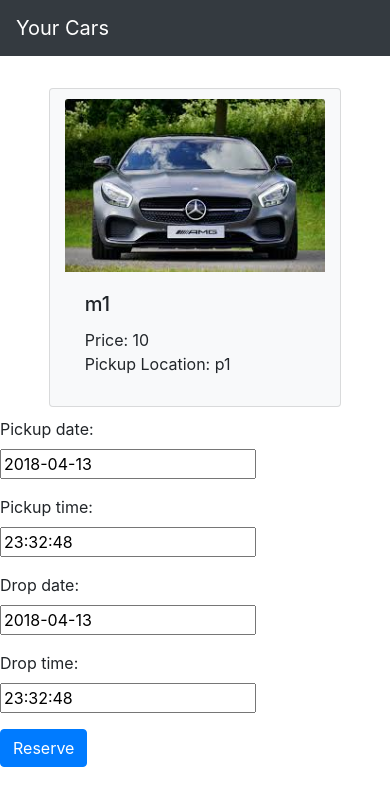
After one commit to parthshihora/rentezy, a Django app: page /reserve/78 in a window 390 px wide. The commit adds this page. Shown: the top 806 px of the page. Run offline with Django 3.2, Linux system fonts and the light colour scheme; data comes from the database, SQL or seed files in the repository; parts of the project's set-up code (start-up, migrations or seed data) failed here and were passed over; some libraries are stand-ins or nearby versions.

Commit message:
Reserve Car Page Design and Model Created

```diff
--- a/manage.py
+++ b/manage.py
@@ -16,7 +16,7 @@ if __name__ == "__main__":
             raise ImportError(
                 "Couldn't import Django. Are you sure it's installed and "
                 "available on your PYTHONPATH environment variable? Did you "
-                "forget to activate a virtual environment?"
+                "forget to acruntivate a virtual environment?"
             )
         raise
     execute_from_command_line(sys.argv)
--- a/mysite/settings.py
+++ b/mysite/settings.py
@@ -40,6 +40,7 @@ INSTALLED_APPS = [
     'django.contrib.staticfiles',
     'team6',
     'bootstrap4',
+    'datetimewidget'
 ]
 
 MIDDLEWARE = [
--- a/team6/forms.py
+++ b/team6/forms.py
@@ -1,38 +1,55 @@
 from django import forms
 
-from .models import CarOwner, Car
+from .models import CarOwner, Car, Reservation
 
 from django.contrib.auth.forms import UserCreationForm
+from django.contrib.admin.widgets import AdminDateWidget, AdminTimeWidget
 from django.contrib.auth.models import User
-from django.contrib.auth import login, authenticate, get_user_model,logout
-
+from django.contrib.auth import login, authenticate, get_user_model, logout
+from django.forms.extras.widgets import SelectDateWidget
+from datetimewidget.widgets import DateTimeWidget
 
 User = get_user_model()
 
 
 class SignUpForm(UserCreationForm):
-	username = forms.CharField(max_length=30)
-	first_name = forms.CharField(max_length=30, required=False, help_text='Optional.')
-	last_name = forms.CharField(max_length=30, required=False, help_text='Optional.')
-	email = forms.EmailField(max_length=254, help_text='Required. Inform a valid email address.')
-	#CHOICES=[('select1','Owner'),('select2','Customer')]
-	#I_am = forms.ChoiceField(choices=CHOICES, widget=forms.RadioSelect())
+    username = forms.CharField(max_length=30)
+    first_name = forms.CharField(max_length=30, required=False, help_text='Optional.')
+    last_name = forms.CharField(max_length=30, required=False, help_text='Optional.')
+    email = forms.EmailField(max_length=254, help_text='Required. Inform a valid email address.')
 
- 	#password = forms.CharField(max_length=30,widget=forms.PasswordInput)
-    #phone = forms.IntegerField()
-    #birth_date = forms.DateField(help_text='Required. Format: YYYY-MM-DD')
+    # CHOICES=[('select1','Owner'),('select2','Customer')]
+    # I_am = forms.ChoiceField(choices=CHOICES, widget=forms.RadioSelect())
 
-	#password = forms.CharField(max_length=30,widget=forms.PasswordInput)
-	#phone = forms.IntegerField()
-	#birth_date = forms.DateField(help_text='Required. Format: YYYY-MM-DD')
+    # password = forms.CharField(max_length=30,widget=forms.PasswordInput)
+    # phone = forms.IntegerField()
+    # birth_date = forms.DateField(help_text='Required. Format: YYYY-MM-DD')
 
-	class Meta:
-		model = User
-		fields = ('username','first_name','last_name','email',)
+    # password = forms.CharField(max_length=30,widget=forms.PasswordInput)
+    # phone = forms.IntegerField()
+    # birth_date = forms.DateField(help_text='Required. Format: YYYY-MM-DD')
+
+    class Meta:
+        model = User
+        fields = ('username', 'first_name', 'last_name', 'email',)
+
+
+class ResForm(forms.ModelForm):
+    # pickup_date = forms.DateField(widget=AdminDateWidget())
+    # drop_date = forms.DateTimeField(widget=SelectDateWidget)
+
+    class Meta:
+        model = Reservation
+        widgets = {
+            'pickup_date': SelectDateWidget(),
+            'drop_date': SelectDateWidget()
+        }
+        fields = ('pickup_date', 'pickup_time', 'drop_date', 'drop_time',)
+
 
 class CarForm(forms.ModelForm):
-	car_pic = forms.ImageField()
-	'''def __init__(self, *args, **kwargs):
+    car_pic = forms.ImageField()
+    '''def __init__(self, *args, **kwargs):
 		self.request = kwargs.pop('request', None)
 		return super(CarForm, self).__init__(*args, **kwargs)
 
@@ -44,10 +61,9 @@ class CarForm(forms.ModelForm):
 		obj.save()
 		return obj'''
 
-	class Meta:
-		model = Car
-		fields = ['car_pic','modelNumber','modelName','regNumber','insNumber','priceperhour','pickuplocation']
-
+    class Meta:
+        model = Car
+        fields = ['car_pic', 'modelNumber', 'modelName', 'regNumber', 'insNumber', 'priceperhour', 'pickuplocation']
 
 
 '''class UserLoginForm(forms.Form):
--- a/team6/templates/team6/allcars.html
+++ b/team6/templates/team6/allcars.html
@@ -42,7 +42,7 @@
 			    					Price: {{car.priceperhour}} <br>
 			    					Pickup Location: {{car.pickuplocation}} <br>
 			    				</p>
-			    				<a href="{% url 'modify_car' car.id %}" class="btn btn-primary">Reserve</a>
+			    				<a href="{% url 'reserve' car.id %}" class="btn btn-primary">Reserve</a>
 
 			  				</div>
 			  			</div>
--- /dev/null
+++ b/team6/templates/team6/resform.html
@@ -0,0 +1,77 @@
+{{ form.media }}
+{% load static %}
+{% load bootstrap4 %}
+{% load staticfiles %}
+
+
+<!DOCTYPE html PUBLIC "-//W3C//DTD HTML 4.01 Transitional//EN" "http://www.w3.org/TR/html4/loose.dtd">
+
+<html lang="en">
+	<head>
+
+		<meta name="viewport" content="width=device-width, initial-scale=1, shrink-to-fit=no">
+		<meta charset="utf-8">
+		<link rel="stylesheet" href="https://maxcdn.bootstrapcdn.com/bootstrap/4.0.0/css/bootstrap.min.css">
+		<link rel="stylesheet" href="{% static 'css/main.css' %}">
+
+        <link href='//fonts.googleapis.com/css?family=Lobster&subset=latin,latin-ext' rel='stylesheet' type='text/css'>
+
+		<script src="https://ajax.googleapis.com/ajax/libs/jquery/3.3.1/jquery.min.js"></script>
+  		<script src="https://cdnjs.cloudflare.com/ajax/libs/popper.js/1.12.9/umd/popper.min.js"></script>
+  		<script src="https://maxcdn.bootstrapcdn.com/bootstrap/4.0.0/js/bootstrap.min.js"></script>
+  	</head>
+    <body>
+    <nav class="navbar navbar-expand-lg navbar-light bg-dark">
+	  		<a class="navbar-brand text-white" href="#">Your Cars </a>
+		</nav>
+
+		<div class="container p-3"></div>
+
+    <div class="card w-75 rounded mx-auto bg-light" style="padding-bottom: 10px; padding-top: 10px; margin-bottom: 10px;	">
+
+            <div class="container">
+                <div class="row">
+                    <div class="col-sm-4">
+                        <img class="card-img-top img-responsive" src="{{ car.car_pic.url }}" alt="Card image cap" style="width: 100%">
+                    </div>
+                    <div class="col-sm-8">
+                        <div class="card-body">
+                            <h5 class="card-title">{{ car.modelName }}</h5>
+                            <p class="card-text">
+                                Price: {{car.priceperhour}} <br>
+                                Pickup Location: {{car.pickuplocation}} <br>
+                            </p>
+                        </div>
+                    </div>
+                </div>
+            </div>
+
+        </div>
+    </div>
+    <form method="post" class="post-form">
+        {% csrf_token %}
+        {{ form.media }}
+        {% for field in form %}
+            {% if field.errors %}
+                <div class="form-group error row">
+                    <label class="form-label col-sm-4">{{ field.label }}:</label>
+                    <div class="form-field col-sm-8">{{ field }}
+                        <small class="help-inline text-muted">
+                            {% for error in  field.errors %}{{ error }}{% endfor %}
+                        </small>
+                    </div>
+                </div>
+            {% else %}
+                <div class="form-group row">
+                    <label class="form-label col-sm-4">{{ field.label }}:</label>
+                    <div class="form-field col-sm-8">{{ field }}
+                        {% if field.help_text %}
+                        {% endif %}
+                    </div>
+                </div>
+           {% endif %}
+        {% endfor %}
+        <a href="{% url 'reserve' car.id %}" class="btn btn-primary">Reserve</a>
+    </form>
+	</body>
+</html>
--- a/team6/urls.py
+++ b/team6/urls.py
@@ -18,6 +18,6 @@ urlpatterns = [
     url(r'^delete_answer/(?P<object_id>.*)', views.objectDelete, name='delete_object'),
     url(r'^modify/(?P<object_id>.*)', views.modifyCar, name='modify_car'),
     url(r'^allcars/$', views.allCars, name='allcars'),
-
+    url(r'^reserve/(?P<object_id>.*)', views.make_reservation, name='reserve'),
 
 ]
--- a/team6/views.py
+++ b/team6/views.py
@@ -1,11 +1,10 @@
-
 from django.shortcuts import render
-from .forms import CarForm
+from .forms import CarForm, ResForm
 from django.contrib.auth import login, authenticate, get_user_model, logout
 from django.contrib.auth.forms import UserCreationForm
 from django.shortcuts import render, redirect
-from .models import Car
-#from .forms import UserLoginForm, UserRegisterForm, OwnerLoginForm, OwnerRegisterForm
+from .models import Car, Reservation, UserData
+# from .forms import UserLoginForm, UserRegisterForm, OwnerLoginForm, OwnerRegisterForm
 from .forms import SignUpForm
 from django.contrib.auth import views as auth_views
 
@@ -15,91 +14,113 @@ from django.shortcuts import get_list_or_404, get_object_or_404
 from django.http import HttpResponseRedirect, HttpResponse
 
 
-
-
 def allCars(request):
-	cars = Car.objects.all()
-	return render(request,"team6/allcars.html",{'cars':cars})
-
+    cars = Car.objects.all()
+    return render(request, "team6/allcars.html", {'cars': cars})
 
 
 def objectDelete(request, object_id):
-	print("*****",object_id)
-	object = get_object_or_404(Car, pk=object_id)
-	object.delete()
-	#return HttpResponseRedirect(request.META.get('HTTP_REFERER'))
-	return HttpResponseRedirect('/yourcars/')
-
-def modifyCar(request,object_id):
-	#object = get_object_or_404(Car, pk=object_id)
-	if request.POST:
-		form = CarForm(request.POST,request.FILES)
-		if form.is_valid():
-			car = Car.objects.get(pk=object_id)
-			car.car_pic = request.FILES.get("car_pic")
-			form = CarForm(request.POST,instance=car)
-			form.save()
-			return HttpResponseRedirect('/yourcars/')
-	else:
-		car = Car.objects.get(pk = object_id)
-		form = CarForm(instance=car)
-		#form = CarForm()
+    print("*****", object_id)
+    object = get_object_or_404(Car, pk=object_id)
+    object.delete()
+    # return HttpResponseRedirect(request.META.get('HTTP_REFERER'))
+    return HttpResponseRedirect('/yourcars/')
 
 
-	#print("****Modify",object.modelNumber)
-	#return HttpResponseRedirect(request.META.get('HTTP_REFERER'))
-	return render(request, "carform.html",{'form':form})
+def modifyCar(request, object_id):
+    # object = get_object_or_404(Car, pk=object_id)
+    if request.POST:
+        form = CarForm(request.POST, request.FILES)
+        if form.is_valid():
+            car = Car.objects.get(pk=object_id)
+            car.car_pic = request.FILES.get("car_pic")
+            form = CarForm(request.POST, instance=car)
+            form.save()
+            return HttpResponseRedirect('/yourcars/')
+    else:
+        car = Car.objects.get(pk=object_id)
+        form = CarForm(instance=car)
+    # form = CarForm()
+
+    # print("****Modify",object.modelNumber)
+    # return HttpResponseRedirect(request.META.get('HTTP_REFERER'))
+    return render(request, "carform.html", {'form': form})
 
 
 def owner_profile(request):
-	return render(request, "ownerprofile.html")
+    return render(request, "ownerprofile.html")
 
-def add_car(request):   # carentry car instead of this
-	if request.method == "POST":
-		form = CarForm(request.POST,request.FILES);
-		if form.is_valid():
-			cars = form.save(commit=False)
-			cars.user = request.user
-			cars.car_pic = request.FILES.get("car_pic")
-			cars.save()
-			#form.save()
-			return redirect('/yourcars/')
-	else:
-		form = CarForm()
-	return render(request, "carform.html",{'form':form})
+
+def add_car(request):  # carentry car instead of this
+    if request.method == "POST":
+        form = CarForm(request.POST, request.FILES);
+        if form.is_valid():
+            cars = form.save(commit=False)
+            cars.user = request.user
+            cars.car_pic = request.FILES.get("car_pic")
+            cars.save()
+            # form.save()
+            return redirect('/yourcars/')
+    else:
+        form = CarForm()
+    return render(request, "carform.html", {'form': form})
 
 
 def start_page(request):
-	return render(request,"startpage.html")
-
-def your_cars(request): # CarView class instead of this
-	#user = Car.user
-	cars = Car.objects.filter(user=request.user)
-	return render(request,"team6/owner_cars.html",{'cars':cars})
+    return render(request, "startpage.html")
 
 
+def your_cars(request):  # CarView class instead of this
+    # user = Car.user
+    cars = Car.objects.filter(user=request.user)
+    return render(request, "team6/owner_cars.html", {'cars': cars})
 
 
 def signup(request):
-	if request.method == 'POST':
-        #form = UserCreationForm(request.POST)
-		form = SignUpForm(request.POST)
-		if form.is_valid():
-			form.save()
-			username = form.cleaned_data.get('username')
-			raw_password = form.cleaned_data.get('password')
-            #user = authenticate(username=username, password=raw_password)
-            #login(request, user)
-			user = form.save()
-			login(request, user, backend='django.contrib.auth.backends.ModelBackend')
-			return redirect('/accounts/profile')
-	else:
-		form = SignUpForm()
-	return render(request, 'signup.html', {'form': form})
+    if request.method == 'POST':
+        # form = UserCreationForm(request.POST)
+        form = SignUpForm(request.POST)
+        if form.is_valid():
+            form.save()
+            username = form.cleaned_data.get('username')
+            raw_password = form.cleaned_data.get('password')
+            # user = authenticate(username=username, password=raw_password)
+            # login(request, user)
+            user = form.save()
+            login(request, user, backend='django.contrib.auth.backends.ModelBackend')
+            return redirect('/accounts/profile')
+    else:
+        form = SignUpForm()
+    return render(request, 'signup.html', {'form': form})
+
 
 def logout_view(request):
-	logout(request)
-	return render(request,"team6/form.html",{})
+    logout(request)
+    return render(request, "team6/form.html", {})
+
+
+def make_reservation(request, object_id):
+    car = Car.objects.get(pk=object_id)
+    print "------------------------------"
+    print car.modelName
+    print "------------------------------"
+    # owner = UserData.objects.get(pk=car.user)
+    if request.method == 'POST':
+        form = ResForm(request.POST)
+        if form.is_valid():
+            car = Car.objects.get(pk=object_id)
+            print "------------------------------"
+            print car
+            print "------------------------------"
+            owner = UserData.objects.get(pk=car.user)
+            reservation = form.save(commit=False)
+            reservation.user = car.user
+            reservation.save()
+            return redirect('/myreservations/')
+    else:
+        form = ResForm()
+    return render(request, "team6/resform.html", {'form': form,'car':car})
+
 
 '''def login_view(request):
 	form = UserLoginForm(request.POST or None)
@@ -111,7 +132,6 @@ def logout_view(request):
 	    print(request.user.is_authenticated())
 	    return redirect('/accounts/profile')
 	return render(request,"form.html",{"form":form})'''
-
 
 '''def OwnerLogin(request):
 	form = OwnerLoginForm(request.POST)
```
Also changed, not shown: team6/models.py (+36 -21 lines), team6/migrations/0032_reservation.py (added), team6/migrations/0033_auto_20180321_1748.py (added), team6/migrations/0034_auto_20180321_1941.py (added).
